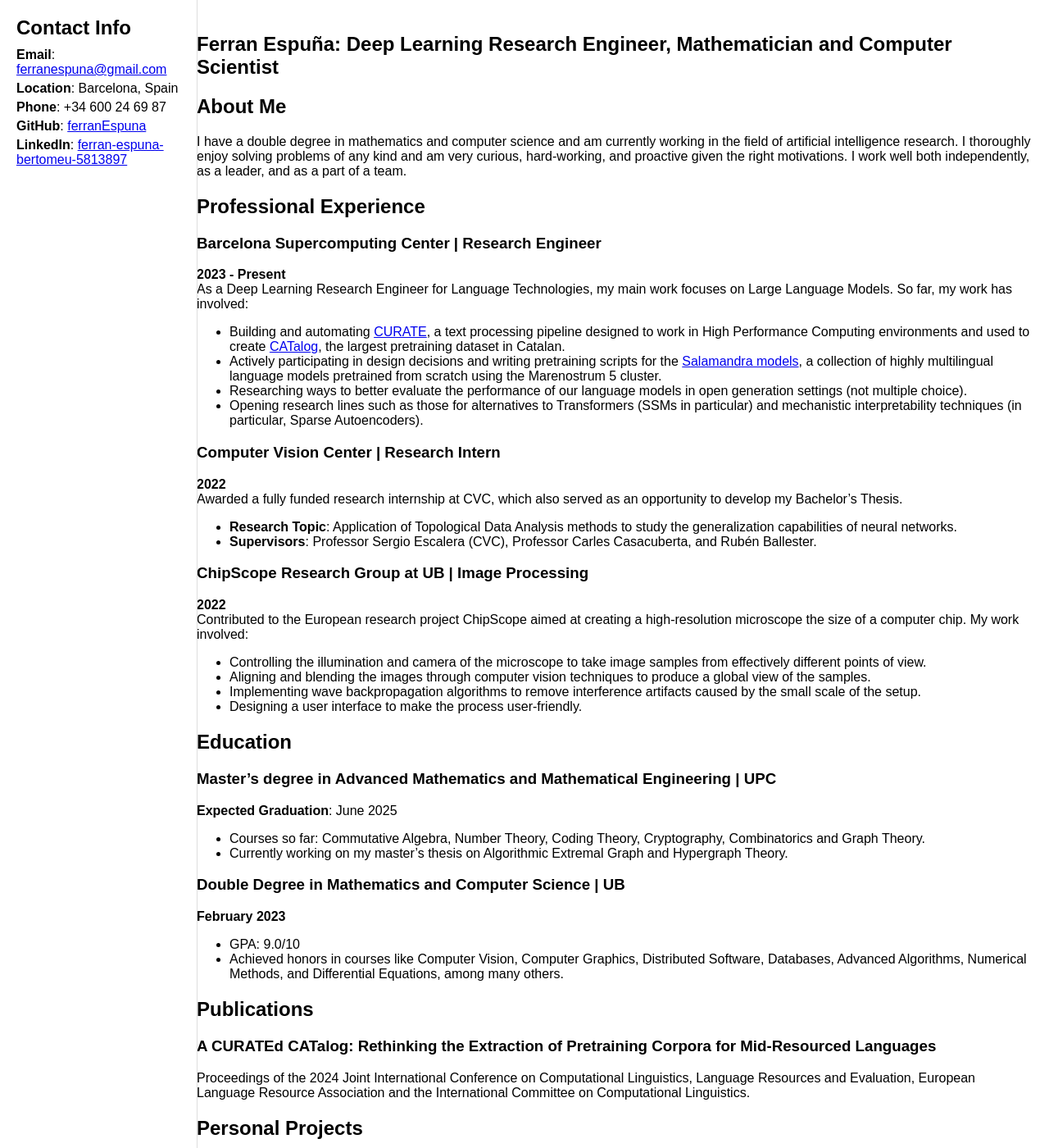
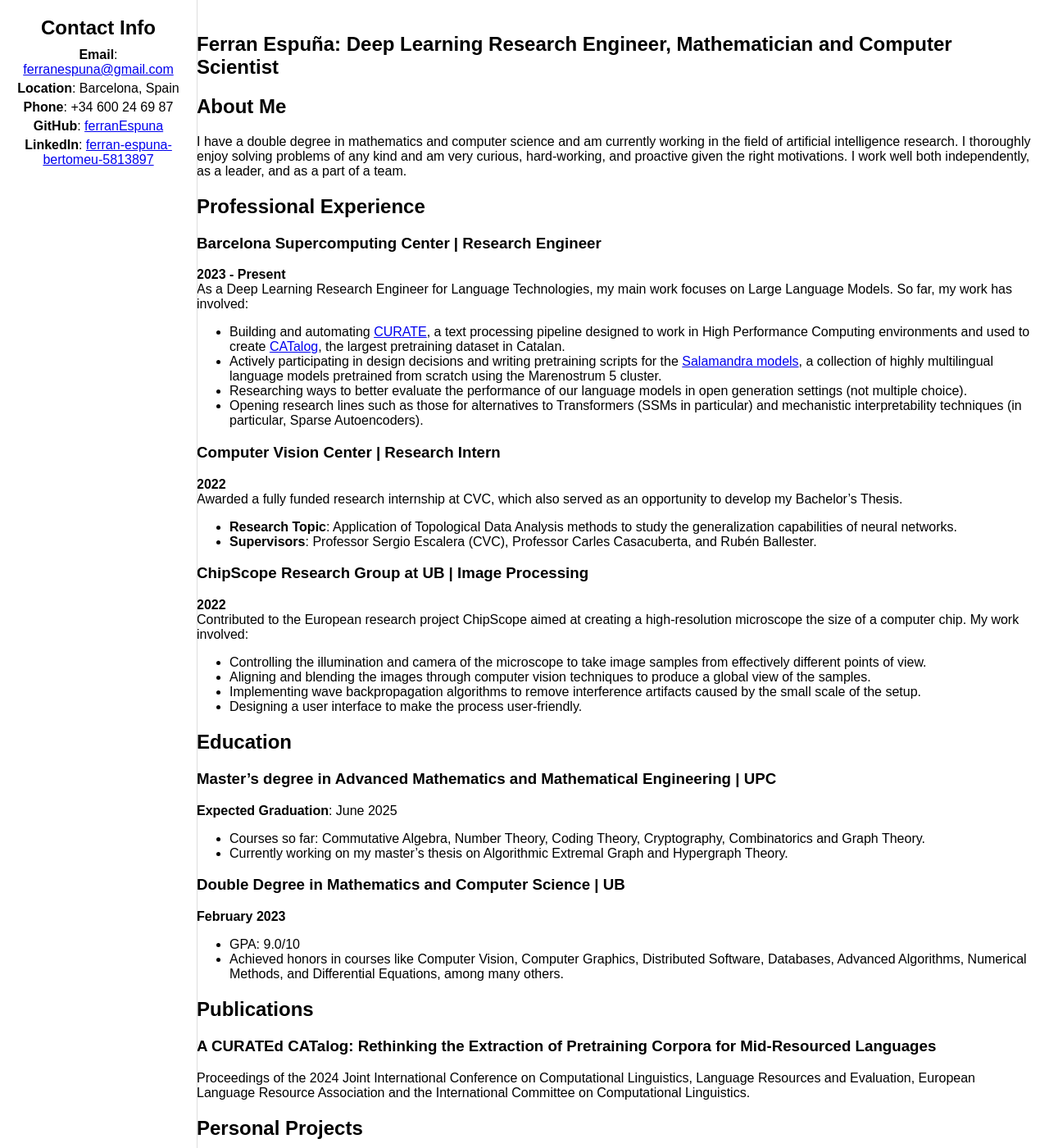
Before and after one commit to ferranEspuna/ferranEspuna, a Jekyll site: the page built from README.md, in a window 1280 px wide and 1400 px high. Shown: the whole window at 82% size. Built offline with Jekyll 4.4.1, drawn with Linux system fonts in a browser that asks for light colours; our own code applies the rules of GitHub Pages for plain Markdown files.

Commit message:
Update default.html

```diff
--- a/_layouts/default.html
+++ b/_layouts/default.html
@@ -15,41 +15,37 @@
 
     /* Wrapper for overall page alignment */
     .wrapper {
-      display: flex;
-      flex-direction: column;
       width: 100%;
       padding: 20px;
+      transition: margin-left 0.3s;
     }
 
-    /* Collapsible header styling */
+    /* Styling for the header */
     .header {
       border-bottom: 1px solid #ddd;
       padding: 15px;
+      position: sticky;
+      top: 0;
+      background-color: white;
+      z-index: 1000;
     }
 
     .header h2 {
       font-size: 1.5em;
       margin: 0 0 10px;
+      text-align: center;
     }
 
     .header ul {
       padding: 0;
       margin: 0;
       list-style-type: none;
+      text-align: center;
     }
 
     .header li {
       font-size: 1em;
       margin: 5px 0;
-    }
-
-    /* Toggle button styling */
-    .toggle-button {
-      display: none;
-      background-color: transparent;
-      border: none;
-      font-size: 1.2em;
-      margin: 10px;
     }
 
     /* Sidebar layout for larger screens */
@@ -64,39 +60,21 @@
         left: 0;
         height: 100vh;
         width: 200px;
+        padding: 20px;
         border-right: 1px solid #ddd;
-        padding: 20px;
+        border-bottom: none;
+        text-align: left;
       }
 
       .wrapper {
-        margin-left: 220px; /* Offset for the sidebar */
-      }
-
-      .toggle-button {
-        display: none;
-      }
-    }
-
-    /* Collapsed header on smaller screens */
-    @media (max-width: 799px) {
-      .header ul {
-        display: none; /* Hide list by default */
-      }
-
-      .toggle-button {
-        display: inline; /* Show toggle button */
-      }
-
-      .header.show ul {
-        display: block; /* Show list when header is expanded */
+        margin-left: 220px; /* Offset to ensure content is not covered by sidebar */
       }
     }
   </style>
 </head>
 <body>
-  <!-- Collapsible Header -->
+  <!-- Sticky Header on smaller screens and sidebar on larger screens -->
   <header class="header">
-    <button class="toggle-button" onclick="toggleHeader()">☰</button>
     <h2>Contact Info</h2>
     <ul>
       <li><strong>Email</strong>: <a href="mailto:ferranespuna@gmail.com">ferranespuna@gmail.com</a></li>
```
Also changed, not shown: other parts of _layouts/default.html (+0 -7 lines).
